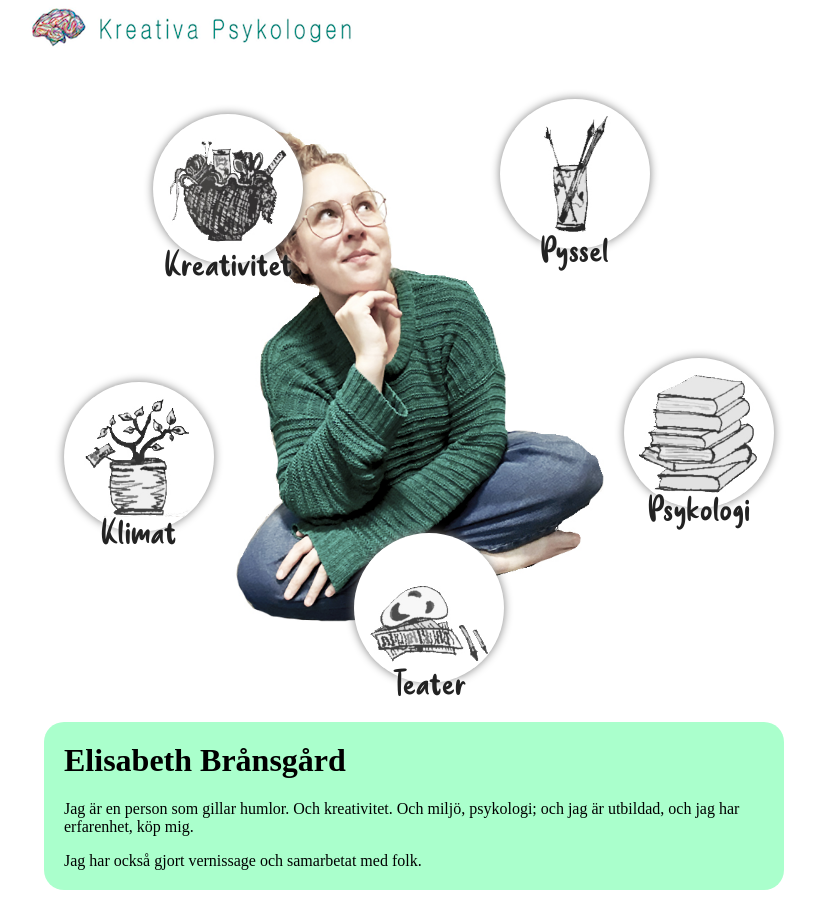
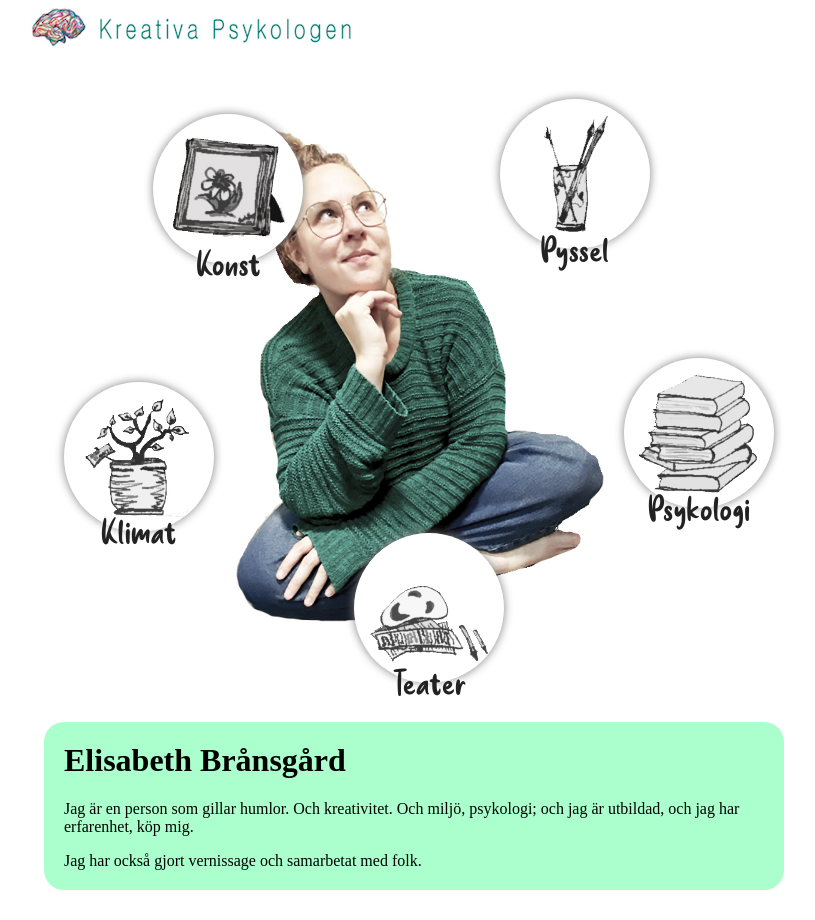
Before and after one commit to themerion/elisabeth-website, a plain HTML site: page index.html in a window 1280 px wide. Shown: the whole page, without its empty margins (226-1041 px from the left). Drawn offline with Linux system fonts and the light colour scheme.

Commit message:
Bytt kreativitet mot konst

```diff
--- a/index.html
+++ b/index.html
@@ -231,7 +231,7 @@
                     Klimat
 		</div>
                 <div class="small_menu_item">
-                    Kreativitet
+                    Konst
                 </div>
                 <div class="small_menu_item">
                     Pyssel
@@ -275,10 +275,10 @@
             </div>
             <div class="large_menu_item">
                 <div class="large_menu_item_text">
-                    <a href="https://www.google.com">Kreativitet</a>
+                    <a href="https://www.google.com">Konst</a>
                 </div>
                 <div class="large_menu_item_image">
-                    <a href="https://www.google.com"><img src="kategori-kreativitet.jpg"></a>
+                    <a href="https://www.google.com"><img src="kategori-konst.jpg"></a>
                 </div>
             </div>
             <div class="large_menu_item">
```
Also changed, not shown: kategori-konst.jpg (added), kategori-kreativitet.jpg (deleted).
